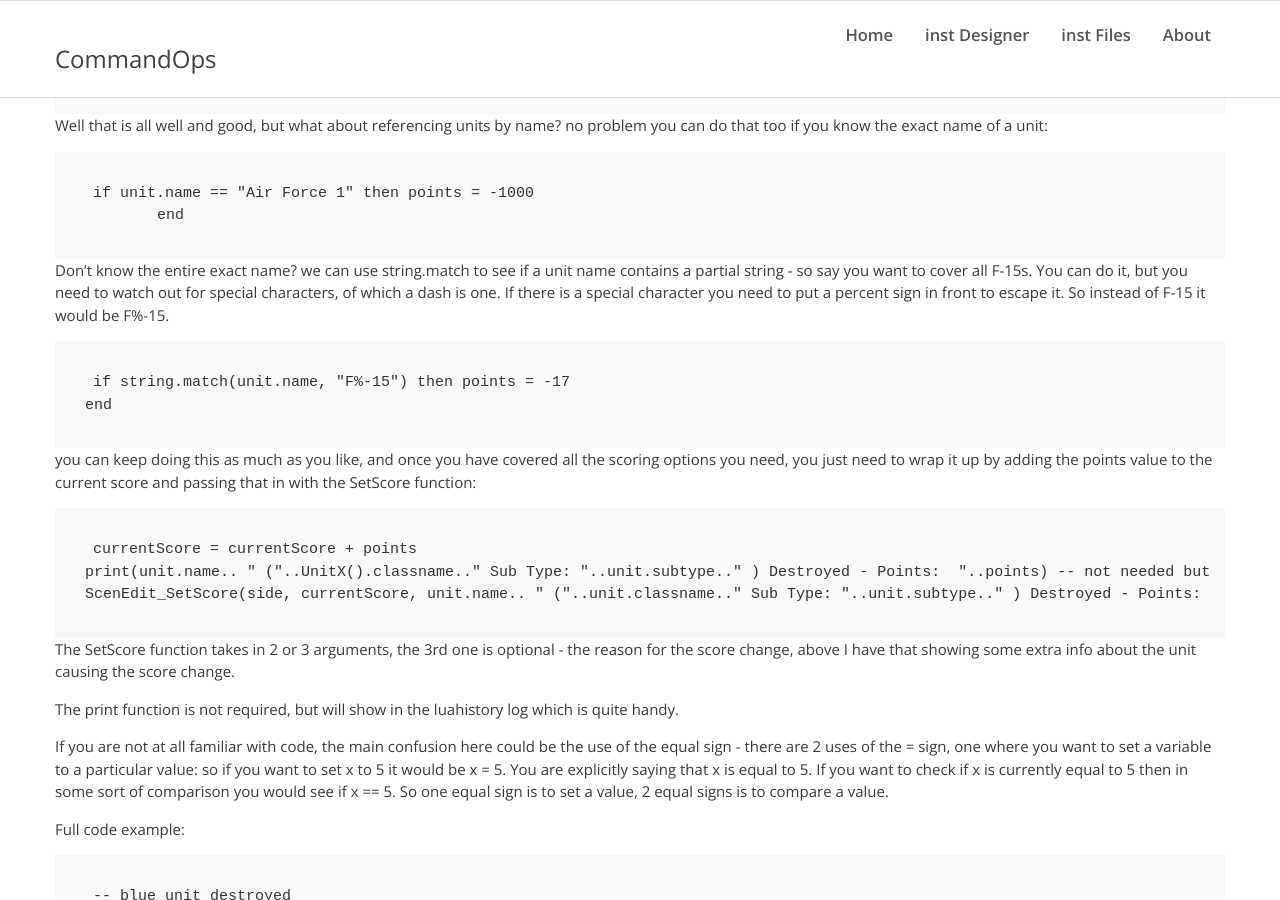
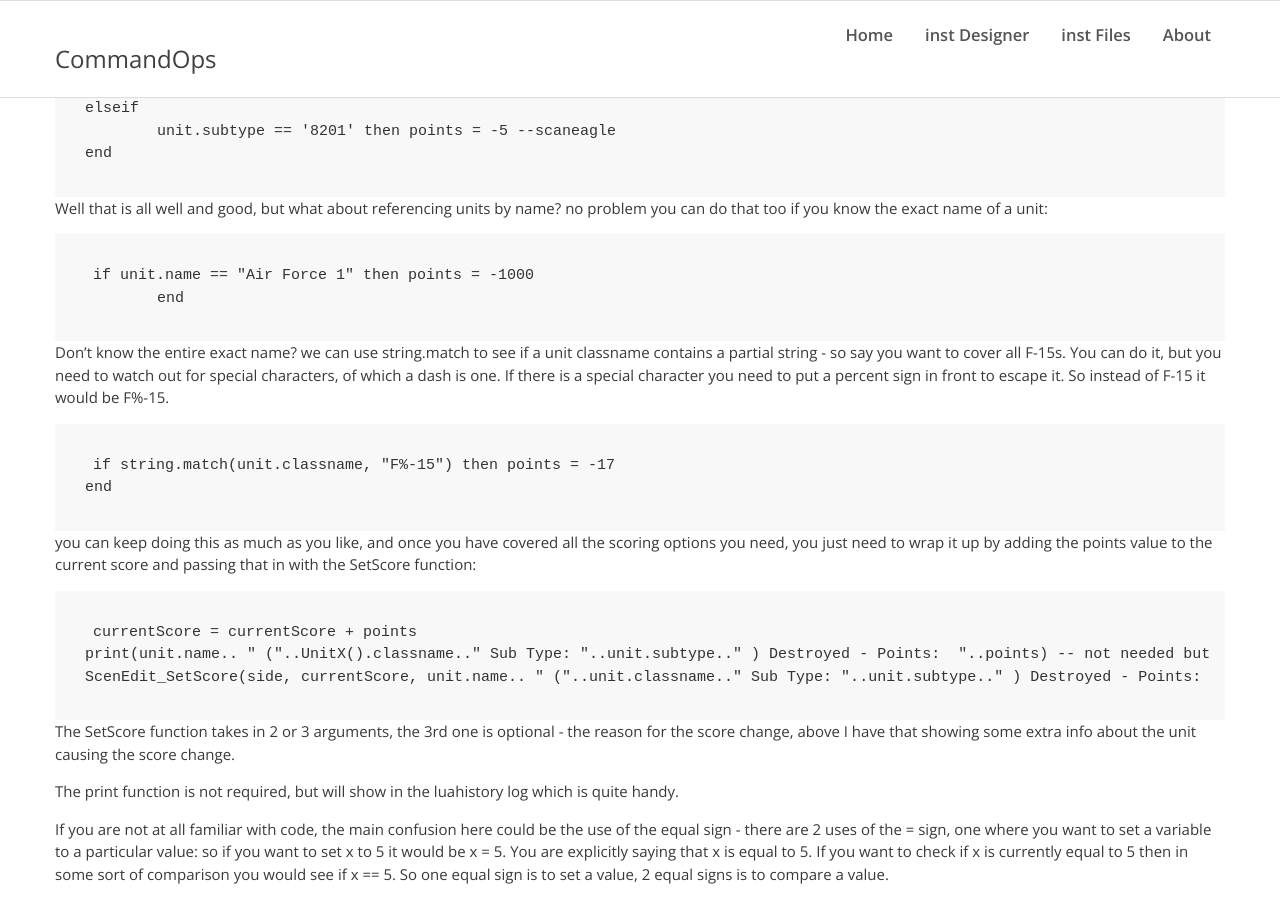
Before and after one commit to commandops/commandops.github.io, a Jekyll site: the page built from posts/lua-scoring-example.md, in a window 1280 px wide and 900 px high, scrolled down 2054 px. Built offline with Jekyll 4.4.1, drawn with Linux system fonts in a browser that asks for light colours; comment, search, counter and statistics services are not loaded; some of the changed text lies outside the part shown.

Commit message:
Update lua-scoring-example.md

````diff
--- a/posts/lua-scoring-example.md
+++ b/posts/lua-scoring-example.md
@@ -89,10 +91,10 @@ if unit.name == "Air Force 1" then points = -1000
 	end
 ```
 
-Don't know the entire exact name? we can use string.match to see if a unit name contains a partial string - so say you want to cover all F-15s. You can do it, but you need to watch out for special characters, of which a dash is one. If there is a special character you need to put a percent sign in front to escape it. So instead of F-15 it would be F%-15.
+Don't know the entire exact name? we can use string.match to see if a unit classname contains a partial string - so say you want to cover all F-15s. You can do it, but you need to watch out for special characters, of which a dash is one. If there is a special character you need to put a percent sign in front to escape it. So instead of F-15 it would be F%-15.
 
 ```
-if string.match(unit.name, "F%-15") then points = -17
+if string.match(unit.classname, "F%-15") then points = -17
 end
 ```
 
````
Also changed, not shown: other parts of posts/lua-scoring-example.md (+3 -1 lines).
